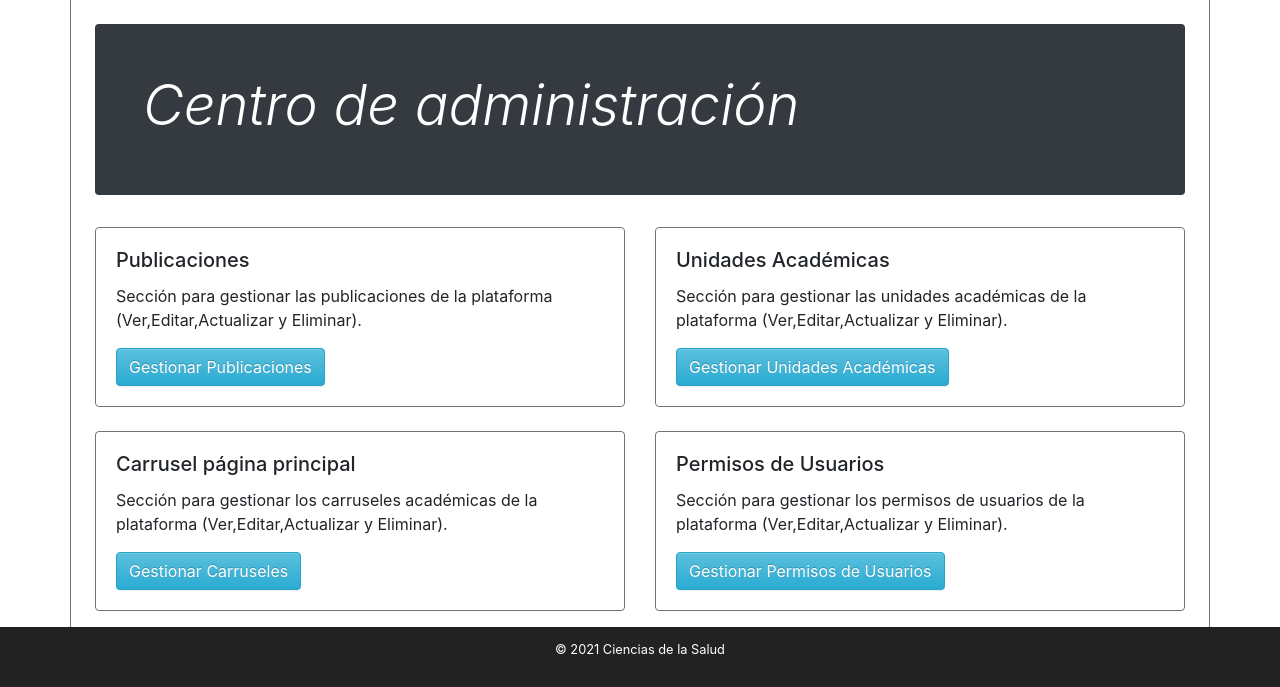
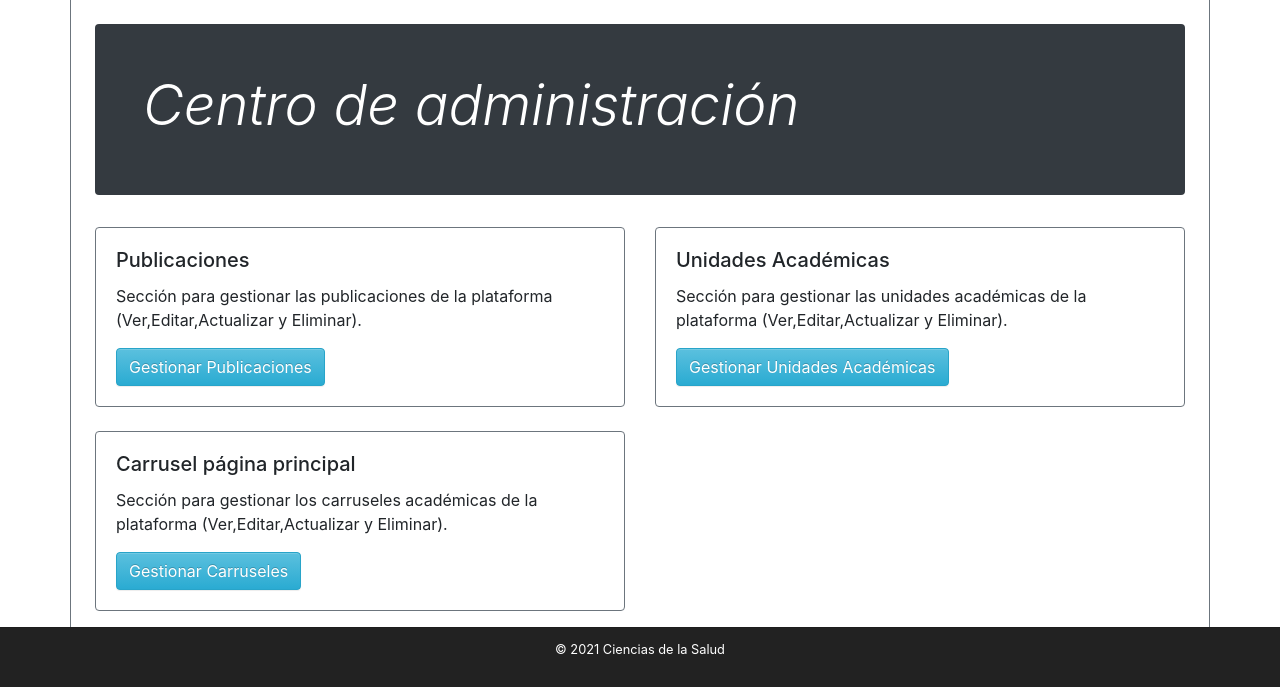
Before and after one commit to CR-MX/PDEC, a Django app: page /educuaz/publication/adminCenter/ in a window 1280 px wide. Shown: the part 113-800 px from the top of the page. Run offline with Django 3.2, Linux system fonts and the light colour scheme; a user stored in the database is signed in; some libraries are stand-ins or nearby versions.

Commit message:
Update adminCenter.html

```diff
--- a/publication/templates/adminCenter.html
+++ b/publication/templates/adminCenter.html
@@ -48,15 +48,6 @@ Centro de administración
                 </div>
             </div>
         </div>
-        <div class="col-sm-6">
-            <div class="card border border-secondary">
-                <div class="card-body">
-                    <h5 class="card-title">Permisos de Usuarios</h5>
-                    <p class="card-text">Sección para gestionar los permisos de usuarios de la plataforma (Ver,Editar,Actualizar y Eliminar).</p>
-                    <a href="{% url 'eduacionapp:landing' %}" class="btn btn-info">Gestionar Permisos de Usuarios</a>
-                </div>
-            </div>
-        </div>
     </div>
 </div>
 {% endblock %}
```
